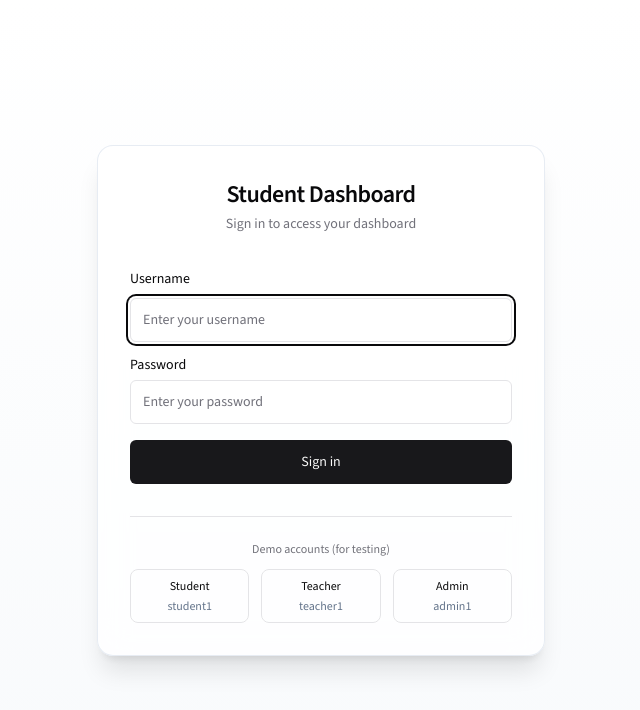
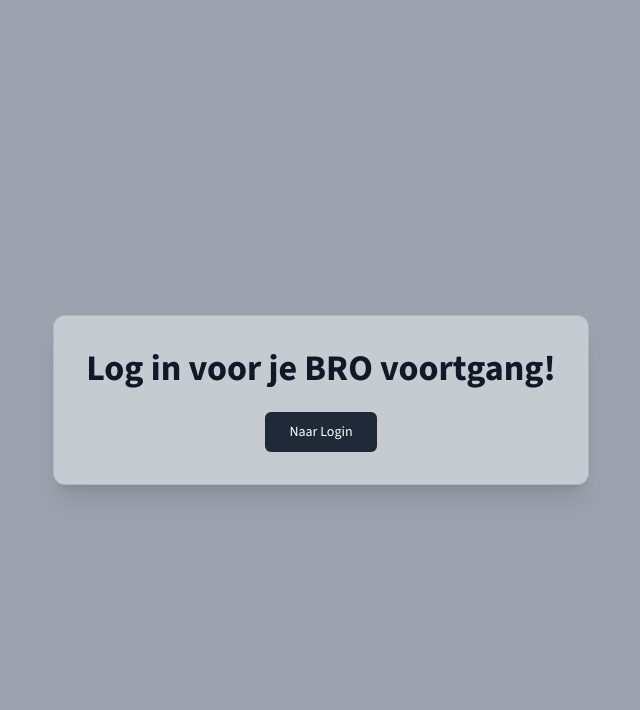
Before and after one commit to Odk-maris/bro-voortgang, a React (Vite) app: page / in a window 1280 px wide. Shown: the top 710 px of the page, without its empty margins (319-959 px from the left). Built offline with nearby package versions, Linux system fonts and the light colour scheme.

Commit message:
Refactor: Update login page styling and content
- Changed the index page text color to use dark greys and blacks.
- Modified the background color to a medium grey.
- Removed the demo account section.
- Updated the login page text.

```diff
--- a/src/App.tsx
+++ b/src/App.tsx
@@ -6,6 +6,7 @@ import { QueryClient, QueryClientProvider } from "@tanstack/react-query";
 import { BrowserRouter, Routes, Route } from "react-router-dom";
 import { AuthProvider } from "./context/AuthContext";
 import { ThemeProvider } from "./context/ThemeContext";
+import Index from "./pages/Index";
 import Login from "./pages/Login";
 import StudentDashboard from "./pages/StudentDashboard";
 import TeacherDashboard from "./pages/TeacherDashboard";
@@ -24,7 +25,8 @@ const App = () => (
         <AuthProvider>
           <ThemeProvider>
             <Routes>
-              <Route path="/" element={<Login />} />
+              <Route path="/" element={<Index />} />
+              <Route path="/login" element={<Login />} />
               <Route path="/student" element={<StudentDashboard />} />
               <Route path="/teacher" element={<TeacherDashboard />} />
               <Route path="/teacher/history" element={<TeacherHistory />} />
--- a/src/pages/Index.tsx
+++ b/src/pages/Index.tsx
@@ -1,12 +1,41 @@
-// Update this page (the content is just a fallback if you fail to update the page)
+
+import { Button } from "@/components/ui/button";
+import { useNavigate } from "react-router-dom";
+import { motion } from "framer-motion";
 
 const Index = () => {
+  const navigate = useNavigate();
+
   return (
-    <div className="min-h-screen flex items-center justify-center bg-gray-100">
-      <div className="text-center">
-        <h1 className="text-4xl font-bold mb-4">Welcome to Your Blank App</h1>
-        <p className="text-xl text-gray-600">Start building your amazing project here!</p>
-      </div>
+    <div className="min-h-screen flex items-center justify-center bg-gray-400">
+      <motion.div
+        className="text-center p-8 rounded-xl bg-gray-300/80 backdrop-blur-sm shadow-xl border border-gray-400/50"
+        initial={{ opacity: 0, y: 20 }}
+        animate={{ opacity: 1, y: 0 }}
+        transition={{ duration: 0.5 }}
+      >
+        <motion.h1
+          className="text-4xl font-bold mb-6 text-gray-900"
+          initial={{ opacity: 0 }}
+          animate={{ opacity: 1 }}
+          transition={{ delay: 0.2, duration: 0.4 }}
+        >
+          Log in voor je BRO voortgang!
+        </motion.h1>
+
+        <motion.div
+          initial={{ opacity: 0 }}
+          animate={{ opacity: 1 }}
+          transition={{ delay: 0.4, duration: 0.4 }}
+        >
+          <Button
+            onClick={() => navigate('/login')}
+            className="bg-gray-800 hover:bg-gray-900 text-white px-6 py-2"
+          >
+            Naar Login
+          </Button>
+        </motion.div>
+      </motion.div>
     </div>
   );
 };
```
